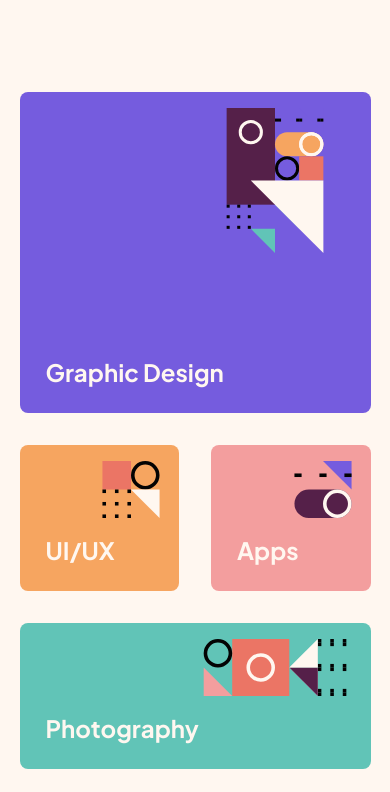
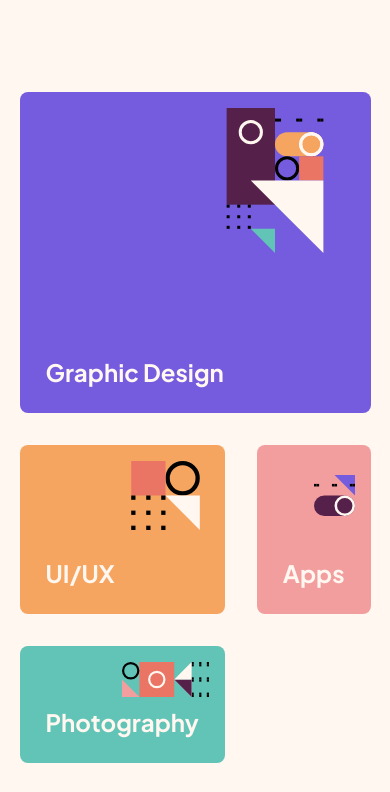
Before and after one commit to julienLeMee/frontend-mentor-portfolio, a website: page index.html in a window 390 px wide. Shown: the part 452-1244 px from the top of the page. Drawn offline with nearby package versions, Linux system fonts and the light colour scheme.

Commit message:
pixel perfect adjust

```diff
--- a/components/_grid.scss
+++ b/components/_grid.scss
@@ -3,9 +3,9 @@
   margin: 75px auto;
   display: grid;
   grid-gap: 2rem;
-  grid-template-columns: repeat(auto-fit, minmax(140px, 1fr));
-  grid-auto-rows: minmax(140px, auto);
-  grid-auto-flow: dense;
+  grid-template-columns: repeat(auto-fit, minmax(175px, 1fr));
+  grid-template-rows: repeat(auto-fit, minmax(175px, 1fr));
+  // grid-auto-flow: dense;
 
   .grid__item {
     color: $light-cream;
@@ -63,3 +63,25 @@
 .grid--purple {
   background-color: $dark-purple;
 }
+
+// media queries
+@media (max-width: 1000px) {
+  .horizontal {
+    grid-column: 1 / -1!important;
+    grid-row: span 1;
+  }
+}
+
+@media (max-width: 480px) {
+  .grid__container {
+    grid-template-columns: repeat(auto-fit, minmax(165px, 1fr));
+    grid-template-rows: repeat(auto-fit, minmax(165px, 1fr));
+  }
+}
+
+@media (max-width: 320px) {
+  .grid__container {
+    grid-template-columns: repeat(auto-fit, minmax(165px, 1fr));
+    grid-template-rows: repeat(auto-fit, minmax(165px, 1fr));
+  }
+}
```
Also changed, not shown: public/style.css, 1 other file.
